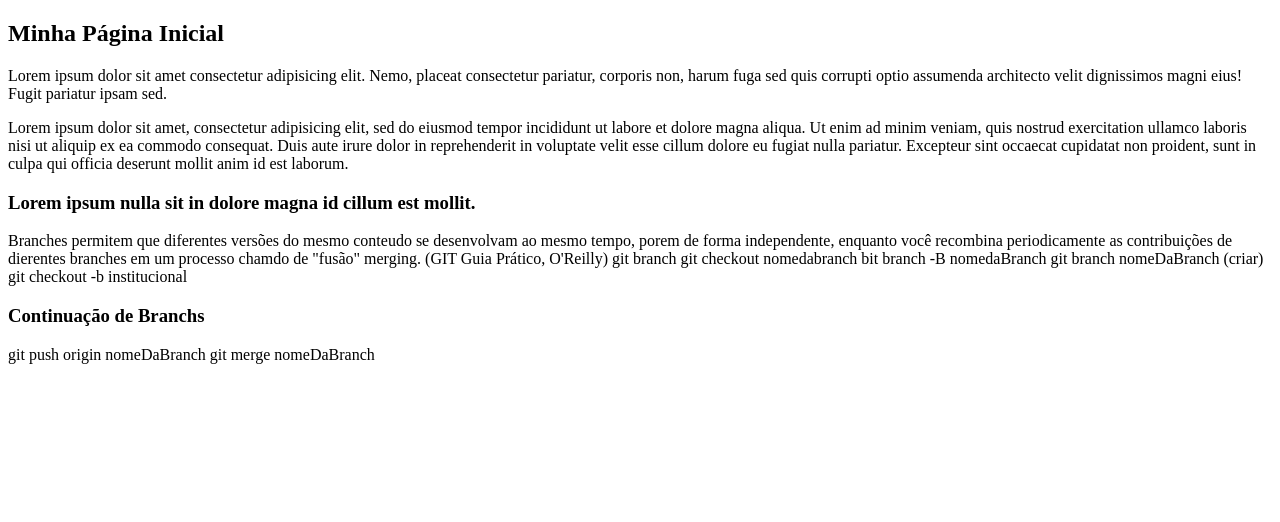
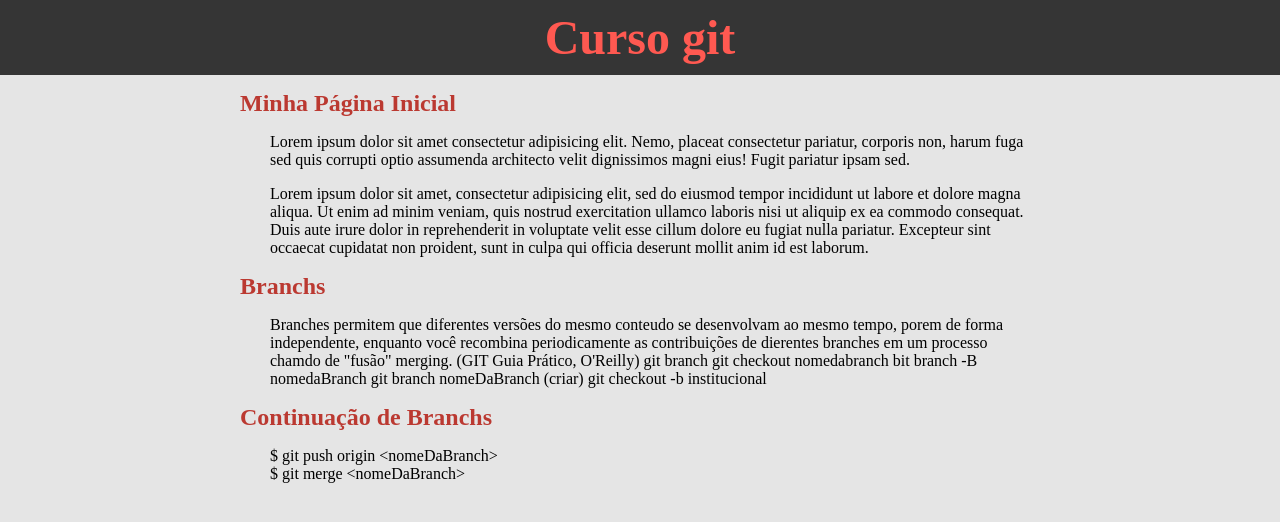
Before and after one commit to mayconrvp/projeto-curso-git, a plain HTML site: page index.html in a window 1280 px wide. Drawn offline with Linux system fonts and the light colour scheme.

Commit message:
Add CSS (Praticando Fork e Pull Request)

```diff
--- a/index.html
+++ b/index.html
@@ -4,8 +4,11 @@
     <meta charset="UTF-8">
     <meta http-equiv="X-UA-Compatible" content="IE=Edge">
 	<title>Curso de Git e GitHub</title>
+	<link rel="stylesheet" href="style.css" type="text/css">
 </head>
 <body>
+	<h1>Curso git</h1>
+	<div id="conteudo">
 		<h2>Minha Página Inicial</h2>
 		<p>Lorem ipsum dolor sit amet consectetur adipisicing elit. Nemo, placeat consectetur pariatur, corporis non, harum fuga sed quis corrupti optio assumenda architecto velit dignissimos magni eius! Fugit pariatur ipsam sed.</p>
 		<p>
@@ -17,7 +20,7 @@
 			proident, sunt in culpa qui officia deserunt mollit anim id est laborum.
 		</p>
 
-    <h3>Lorem ipsum nulla sit in dolore magna id cillum est mollit. </h3>
+		<h2>Branchs</h2>
 		<p>
 			Branches permitem que diferentes versões do mesmo conteudo se desenvolvam ao mesmo tempo, porem de forma independente, enquanto você recombina periodicamente as contribuições de dierentes branches em um processo chamdo de "fusão" merging. (GIT Guia Prático, O'Reilly)
 
@@ -29,10 +32,11 @@
 			git checkout -b institucional <!--cria e altera para a branch criada-->
 		</p>
 
-    <h3>Continuação de Branchs</h3>
+		<h2>Continuação de Branchs</h2>
 		<p>
-    	git push origin nomeDaBranch <!--enviar branch do repositório local para o repositorio remoto-->
-    	git merge nomeDaBranch <!--mesclar alterações de uma branch a uma branch ativa, por exemplo a branch master-->
+			$ git push origin &lt;nomeDaBranch&gt; <br><!--enviar branch do repositório local para o repositorio remoto-->
+			$ git merge &lt;nomeDaBranch&gt; <!--mesclar alterações de uma branch a uma branch ativa, por exemplo a branch master-->
 		</p>
+	</div>
 </body>
 </html>
--- /dev/null
+++ b/style.css
@@ -0,0 +1,29 @@
+body{
+    margin: 0px;
+    background-color: #E5E5E5;
+}
+
+h1{
+    text-align: center;
+    background: #353535;
+    padding: 10px;
+    margin: 0px;
+    font-weight: bold;
+    font-size: 3em;
+    color: #FF5951;
+}
+
+h2 {
+    margin: 0px;
+    color: #BB3931;
+}
+
+#conteudo{
+    margin: 0px auto;
+    padding: 15px;
+    width: 800px;
+}
+
+p{
+    margin-left: 30px;
+}
```
Lines whose indentation alone changed are shown as unchanged.
